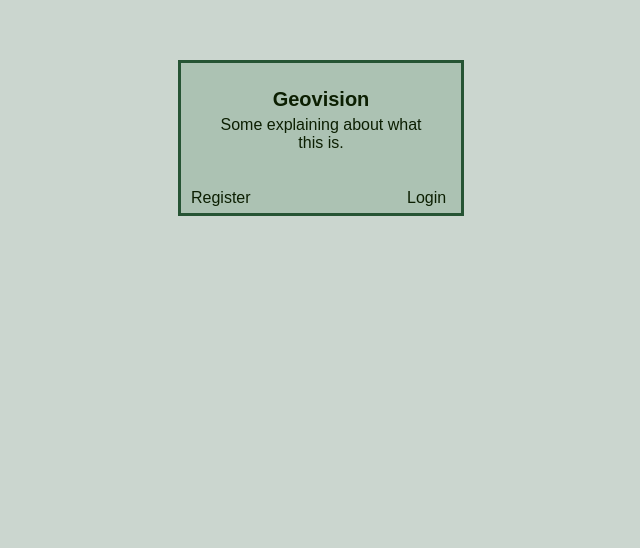
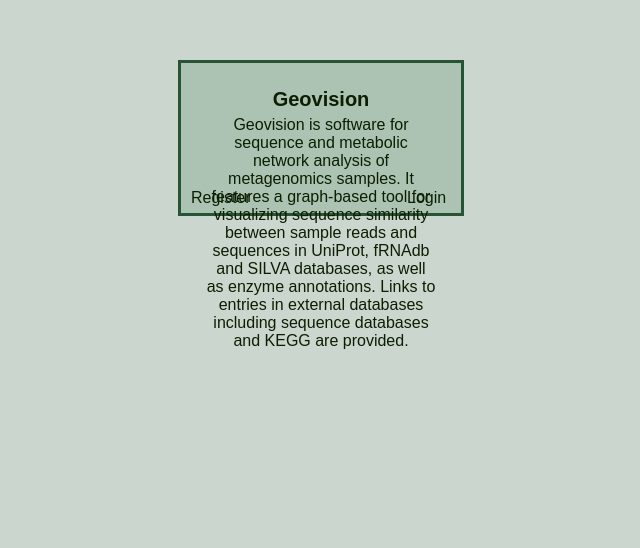
Before and after one commit to Tulilaulu/geovision, a Django app: template src/geovision/templates/about.html in a window 1280 px wide. Shown: the top 548 px of the page, without its empty margins (319-959 px from the left). Run offline with Django 3.2, Linux system fonts and the light colour scheme; the template is opened without the code that fills it, so the values that code supplies are empty.

Commit message:
about.html

```diff
--- a/src/geovision/templates/about.html
+++ b/src/geovision/templates/about.html
@@ -4,7 +4,9 @@
     <div  class="greenbox" id="login">
         <h2>Geovision</h2>
         <p>
-            Some explaining about what this is.
+            Geovision is software for sequence and metabolic network analysis of metagenomics samples.
+			It features a graph-based tool for visualizing sequence similarity between sample reads and sequences in UniProt, fRNAdb and SILVA databases, as well as enzyme annotations.
+			Links to entries in external databases including sequence databases and KEGG are provided.
         </p>
     <a href="register" id="register">Register</a>
     <a href="login" id="about">Login</a>
```
Also changed, not shown: src/geovision/templates/qunit.html (+7 -0 lines).
